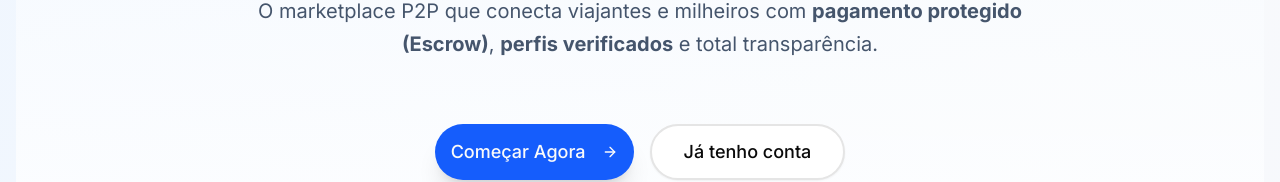
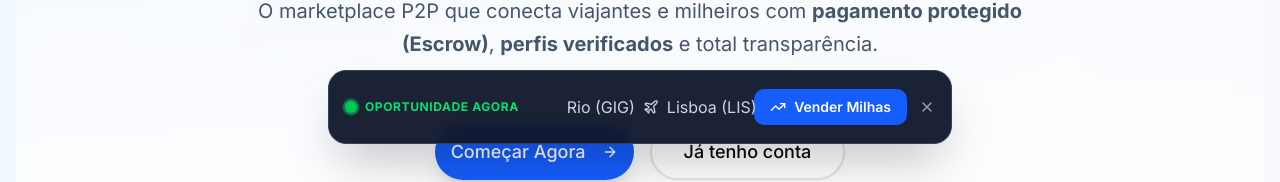
Before and after one commit to abbypentester/facilmilha, a Next.js app: page /como-funciona in a window 1280 px wide. Shown: the part 640-822 px from the top of the page. Built offline with nearby package versions, Linux system fonts and the light colour scheme; no server answers.

Commit message:
feat: add live opportunities ticker banner

```diff
--- a/components/landing-page-content.tsx
+++ b/components/landing-page-content.tsx
@@ -22,10 +22,12 @@ import {
   AccordionItem,
   AccordionTrigger,
 } from "@/components/ui/accordion";
+import { LiveOpportunities } from "@/components/live-opportunities";
 
 export function LandingPageContent() {
   return (
     <div className="flex flex-col min-h-screen">
+      <LiveOpportunities />
 
       {/* Hero Section */}
       <section className="relative py-20 md:py-32 overflow-hidden">
--- /dev/null
+++ b/components/live-opportunities.tsx
@@ -0,0 +1,95 @@
+"use client"
+
+import { useEffect, useState } from "react"
+import { motion, AnimatePresence } from "framer-motion"
+import { Plane, TrendingUp, X } from "lucide-react"
+import Link from "next/link"
+
+const MOCK_OFFERS = [
+  { id: 1, from: "São Paulo (GRU)", to: "Miami (MIA)", price: "R$ 1.850", miles: "30k" },
+  { id: 2, from: "Rio (GIG)", to: "Lisboa (LIS)", price: "R$ 2.400", miles: "45k" },
+  { id: 3, from: "Brasília (BSB)", to: "Orlando (MCO)", price: "R$ 1.600", miles: "28k" },
+  { id: 4, from: "São Paulo (CGH)", to: "Salvador (SSA)", price: "R$ 450", miles: "12k" },
+  { id: 5, from: "Belo Horizonte (CNF)", to: "Paris (CDG)", price: "R$ 2.900", miles: "50k" },
+]
+
+export function LiveOpportunities() {
+  const [currentIndex, setCurrentIndex] = useState(0)
+  const [isVisible, setIsVisible] = useState(true)
+
+  useEffect(() => {
+    const timer = setInterval(() => {
+      setCurrentIndex((prev) => (prev + 1) % MOCK_OFFERS.length)
+    }, 4000)
+
+    return () => clearInterval(timer)
+  }, [])
+
+  if (!isVisible) return null
+
+  return (
+    <div className="fixed bottom-4 left-4 right-4 md:left-1/2 md:-translate-x-1/2 md:w-auto md:max-w-3xl z-50">
+      <motion.div
+        initial={{ y: 100, opacity: 0 }}
+        animate={{ y: 0, opacity: 1 }}
+        className="bg-slate-900/95 backdrop-blur-sm text-white rounded-2xl shadow-2xl border border-slate-700 p-4 flex items-center justify-between gap-4"
+      >
+        <div className="flex items-center gap-3 md:gap-6 flex-1 min-w-0">
+          <div className="flex items-center gap-2 text-green-400 shrink-0">
+            <span className="relative flex h-3 w-3">
+              <span className="animate-ping absolute inline-flex h-full w-full rounded-full bg-green-400 opacity-75"></span>
+              <span className="relative inline-flex rounded-full h-3 w-3 bg-green-500"></span>
+            </span>
+            <span className="text-xs font-bold uppercase tracking-wider hidden md:block">Oportunidade Agora</span>
+          </div>
+
+          <div className="h-10 w-px bg-slate-700 hidden md:block" />
+
+          <div className="flex-1 relative h-10 overflow-hidden min-w-[200px]">
+            <AnimatePresence mode="wait">
+              <motion.div
+                key={currentIndex}
+                initial={{ y: 20, opacity: 0 }}
+                animate={{ y: 0, opacity: 1 }}
+                exit={{ y: -20, opacity: 0 }}
+                transition={{ duration: 0.3 }}
+                className="absolute inset-0 flex items-center gap-2 md:gap-4 text-sm md:text-base whitespace-nowrap"
+              >
+                <div className="flex items-center gap-2 text-slate-300">
+                  <span>{MOCK_OFFERS[currentIndex].from}</span>
+                  <Plane className="w-3 h-3 md:w-4 md:h-4" />
+                  <span>{MOCK_OFFERS[currentIndex].to}</span>
+                </div>
+                <div className="flex items-center gap-2 font-bold text-emerald-400">
+                  <span className="bg-emerald-500/10 px-2 py-0.5 rounded text-emerald-300 border border-emerald-500/20">
+                    Venda por {MOCK_OFFERS[currentIndex].price}
+                  </span>
+                </div>
+              </motion.div>
+            </AnimatePresence>
+          </div>
+        </div>
+
+        <div className="flex items-center gap-3 shrink-0">
+          <Link href="/register" className="hidden md:block">
+            <button className="bg-blue-600 hover:bg-blue-500 text-white text-sm font-semibold px-4 py-2 rounded-lg transition-colors flex items-center gap-2">
+              <TrendingUp className="w-4 h-4" />
+              Vender Milhas
+            </button>
+          </Link>
+          <Link href="/register" className="md:hidden">
+            <button className="bg-blue-600 hover:bg-blue-500 text-white text-xs font-semibold px-3 py-2 rounded-lg transition-colors">
+              Vender
+            </button>
+          </Link>
+          <button
+            onClick={() => setIsVisible(false)}
+            className="text-slate-400 hover:text-white transition-colors"
+          >
+            <X className="w-4 h-4" />
+          </button>
+        </div>
+      </motion.div>
+    </div>
+  )
+}
```
